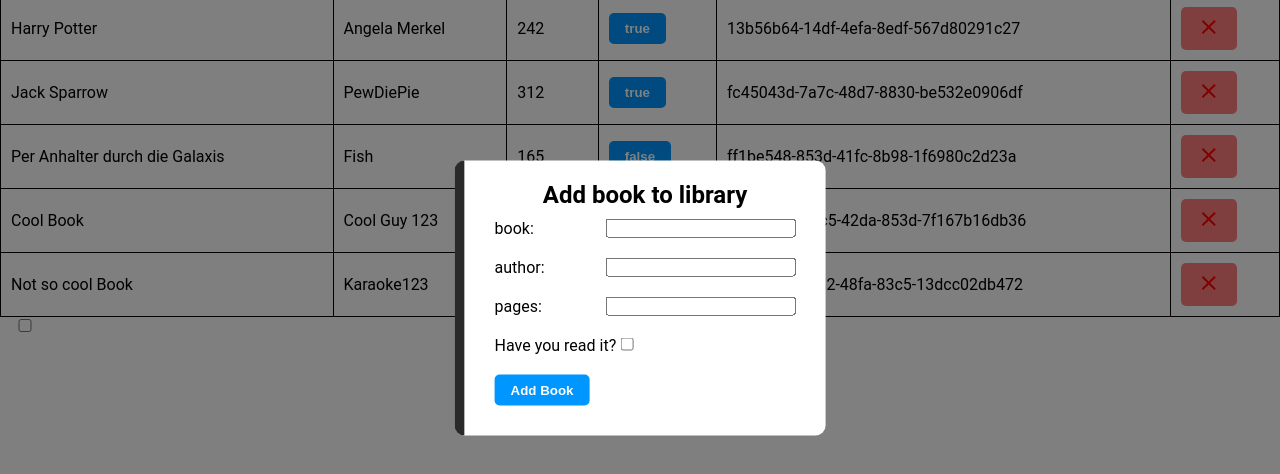
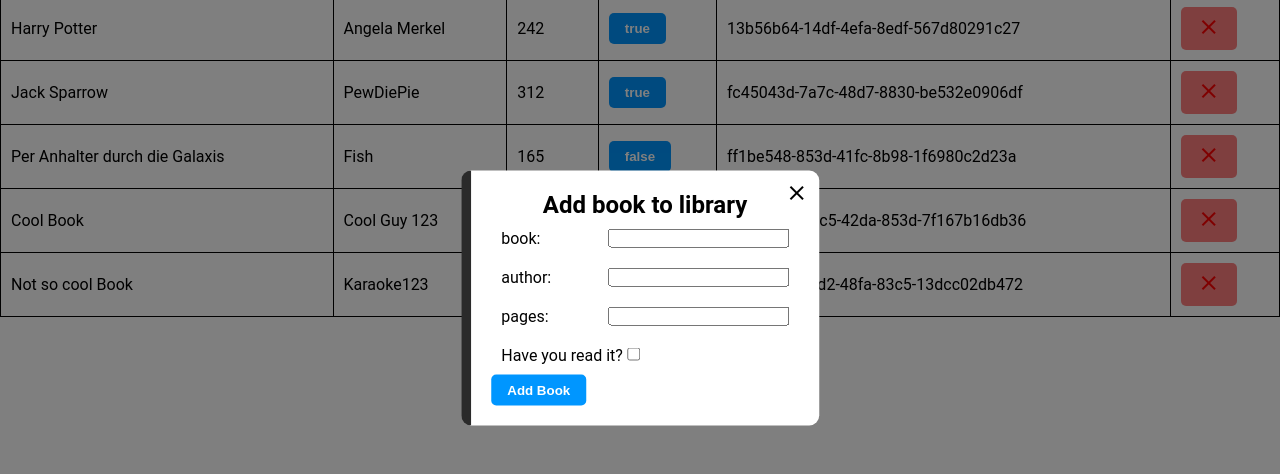
Before and after one commit to chippythechap/library, a plain HTML site: page index.html in a window 1280 px wide. Both pictures are taken after a click on the button "New Book". Shown: the part 102-576 px from the top of the page. Drawn offline with nearby package versions, Linux system fonts and the light colour scheme.

Commit message:
dialog, closeBtn

```diff
--- a/index.html
+++ b/index.html
@@ -13,12 +13,11 @@
             <button id="newBook">New Book</button>
         </div>
         <div class="content"></div>
-        <input id="test" type="checkbox">
     </div>
-    <div id="darkener"></div>
-    <div id="form">
+    <dialog closedby="any">
     <form>
         <h2>Add book to library</h2>
+        <button id="closeDialog" type="button"><i class="material-symbols-outlined">close</i></button>
         <div>
         <label for="name">book:</label>
         <input id="name" type="text">
@@ -35,10 +34,9 @@
         <label for="isRead">Have you read it?</label>
         <input id="isRead" type="checkbox">
         </div>
-        <div>
             <button id="addBook">Add Book</button>
     </form>
-    </div>
+    </dialog>
     <script src="script.js"></script>
 </body>
 </html>
--- a/script.js
+++ b/script.js
@@ -1,37 +1,36 @@
 const container = document.querySelector(".container");
 const content = document.querySelector(".content");
-const darkener = document.querySelector("#darkener");
 const newBook = document.querySelector("#newBook");
 const addBook = document.querySelector("#addBook");
-const form = document.querySelector("#form");
+const dialog = document.querySelector("dialog");
+const closeBtn = document.querySelector("#closeDialog");
 
 const myLibrary = [];
 
 newBook.addEventListener("click", () => {
-  form.style.display = "block";
-  container.style.pointerEvents = "none";
-  container.style.userSelect = "none";
-  darkener.style.display = "block";
+  dialog.showModal();
 });
 
-form.addEventListener("submit", (event) => {
+dialog.addEventListener("submit", (event) => {
   let name = event.target.name.value;
   let author = event.target.author.value;
   let pages = event.target.pages.value;
   let isRead = event.target.isRead.checked;
 
   event.preventDefault();
-  form.style.display = "none";
-  container.style.pointerEvents = "auto";
-  container.style.userSelect = "auto";
-  darkener.style.display = "none";
 
   addBookToLibrary(name, author, pages, isRead);
 
   event.target.reset();
 
   displayArrayAsTable(myLibrary);
+
+  dialog.close();
 });
+
+closeBtn.addEventListener("click", () => {
+  dialog.close();
+})
 
 addBookToLibrary("Harry Potter", "Angela Merkel", 242, true);
 addBookToLibrary("Jack Sparrow", "PewDiePie", 312, true);
--- a/style.css
+++ b/style.css
@@ -48,49 +48,50 @@ thead {
     background-color: lightgrey;
 }
 
-#darkener {
-    display: none;
-    position: fixed;
-    top: 0;
-    left: 0;
-    width: 100vw;
-    height: 100vh;
-    background-color: rgba(0, 0, 0, 0.5);
-}
-
-#form {
-    background-color: white;
-    padding: 20px;
+dialog {
+    border: none;
     border-left: solid 10px rgb(42, 42, 42);
     border-radius: 10px;
-    display: none;
     position: fixed;
     left: 50%;
     top: 50%;
     transform: translate(-50%, -50%);
 }
 
-#form > form > div {
+dialog::backdrop {
+    background-color: rgba(0, 0, 0, 0.5);
+}
+
+dialog > form {
+    padding: 20px;
+    position: relative;
+}
+
+
+dialog > form > div {
     padding: 10px;
 }
 
-#form > form > div:not(.checkbox) {
+dialog > form > div:not(.checkbox) {
     display: grid;
     grid-template-columns: 1fr 2fr;
     gap: 1rem;
 }
 
-#form > form > h2 {
+dialog > form > h2 {
     text-align: center;
+}
+
+#closeDialog {
+    padding: 10px;
+    background-color: transparent;
+    color: black;
+    position: absolute;
+    top: 0;
+    right: 0;
 }
 
 .red {
     color: red;
     background-color: rgba(255, 0, 0, 0.5);
 }
-
-/*test*/
-
-#test {
-    width: 50px;
-}
```
